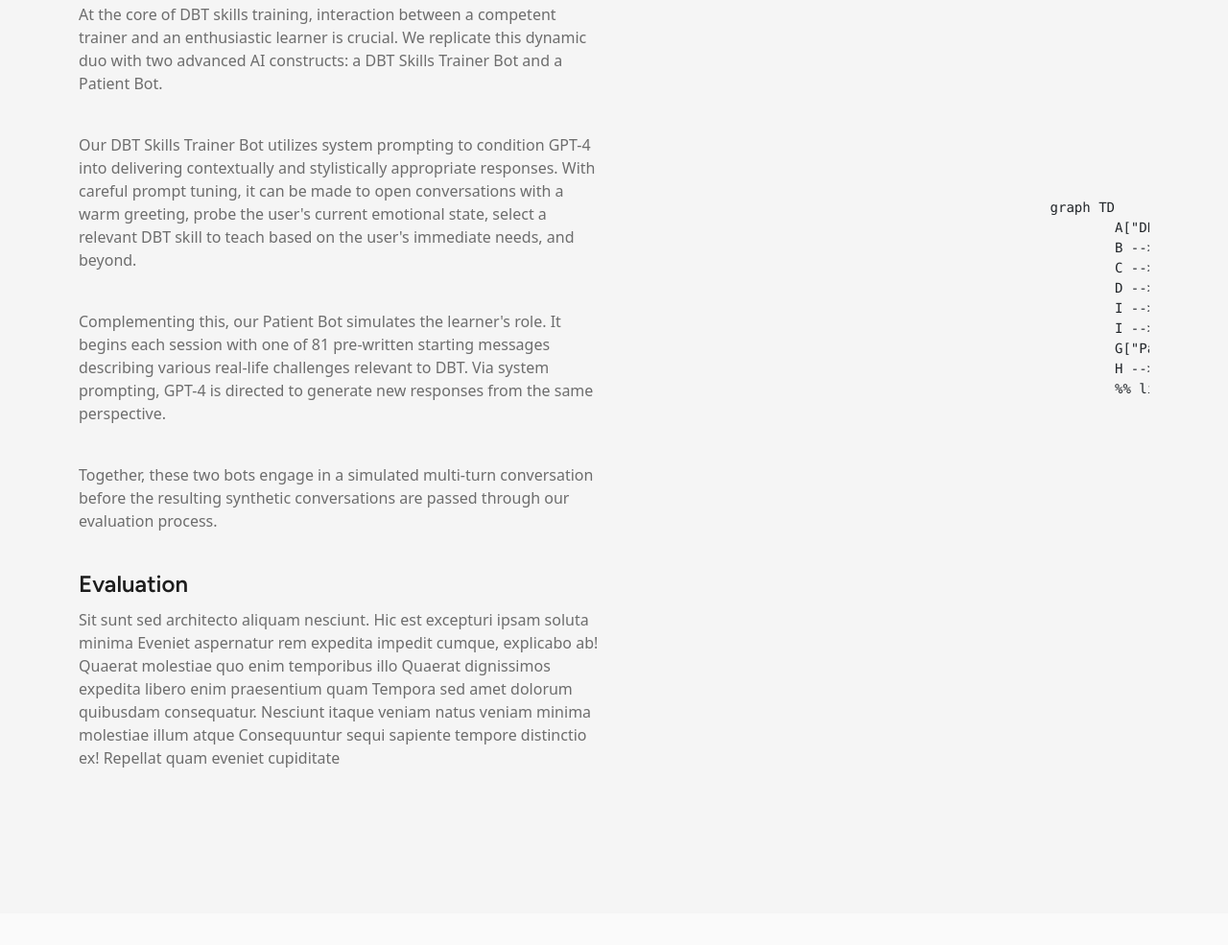
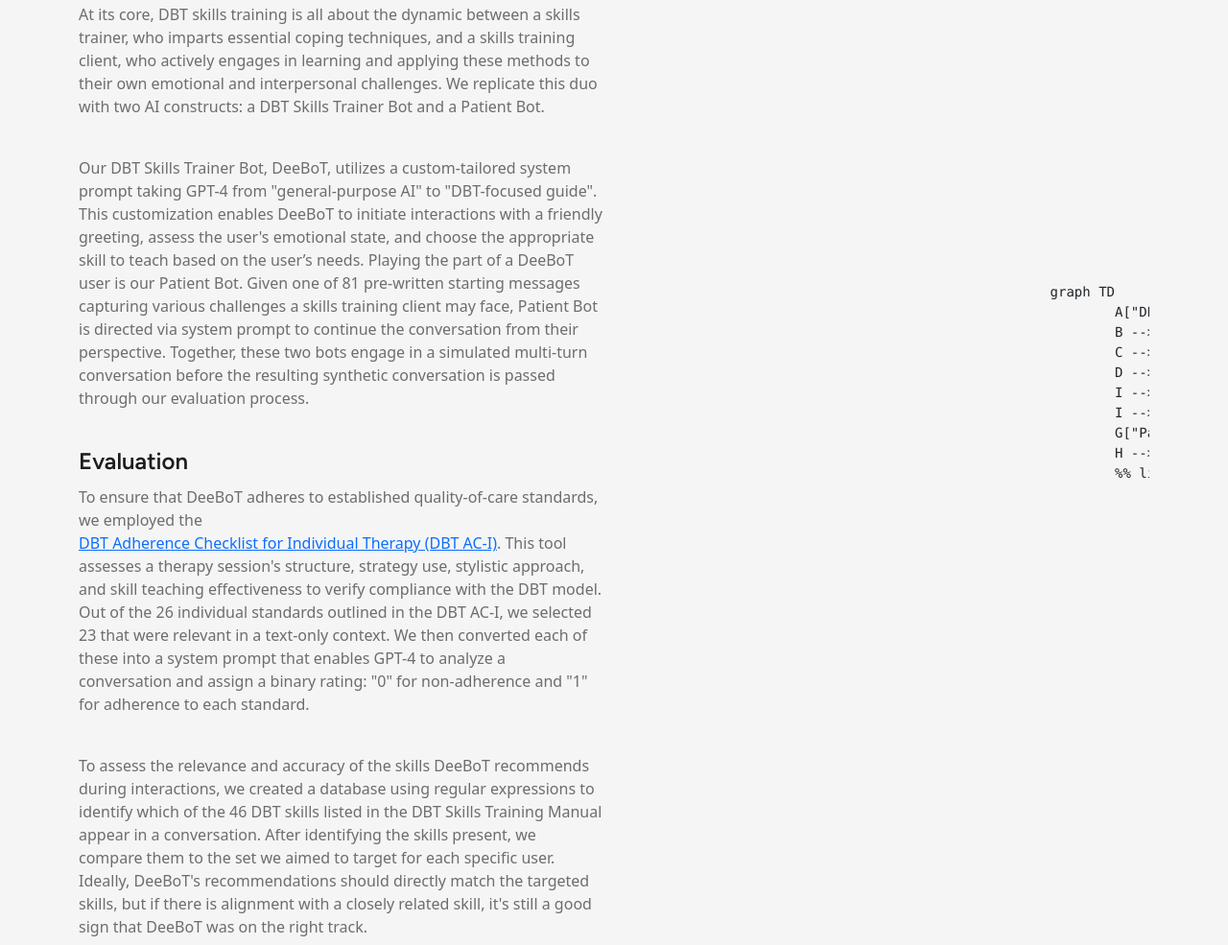
Before and after one commit to hecerinc/dbt-llm, a website built with Parcel: page index.html in a window 1280 px wide. Shown: the part 4707-5692 px from the top of the page at 96% size. Built offline with nearby package versions, Linux system fonts and the light colour scheme; a script that the page names is missing.

Commit message:
finish evaluation description

```diff
--- a/index.html
+++ b/index.html
@@ -289,13 +289,40 @@
 							Let's explore how we developed Berkeley DBT into a comprehensive platform for end-to-end DBT chatbot performance testing.
 						</p>
 						<h4>Conversation Generation</h4>
-						<p class="text">At the core of DBT skills training, interaction between a competent trainer and an enthusiastic learner is crucial. We replicate this dynamic duo with two advanced AI constructs: a DBT Skills Trainer Bot and a Patient Bot.</p>
-						<p class="text">Our DBT Skills Trainer Bot utilizes system prompting to condition GPT-4 into delivering contextually and stylistically appropriate responses. With careful prompt tuning, it can be made to open conversations with a warm greeting, probe the user's current emotional state, select a relevant DBT skill to teach based on the user's immediate needs, and beyond.</p>
-						<p class="text">Complementing this, our Patient Bot simulates the learner's role. It begins each session with one of 81 pre-written starting messages describing various real-life challenges relevant to DBT. Via system prompting, GPT-4 is directed to generate new responses from the same perspective.</p>
-						<p class="text">Together, these two bots engage in a simulated multi-turn conversation before the resulting synthetic conversations are passed through our evaluation process.
+						<p class="text">
+							At its core, DBT skills training is all about the dynamic between a skills trainer, who
+							imparts essential coping techniques, and a skills training client, who actively engages in
+							learning and applying these methods to their own emotional and interpersonal challenges.
+							We replicate this duo with two AI constructs: a DBT Skills Trainer Bot and a Patient Bot.
+						</p>
+						<p class="text">
+							Our DBT Skills Trainer Bot, DeeBoT, utilizes a custom-tailored system prompt taking GPT-4
+							from "general-purpose AI" to "DBT-focused guide". This customization enables DeeBoT to
+							initiate interactions with a friendly greeting, assess the user's emotional state, and
+							choose the appropriate skill to teach based on the user’s needs.
+							Playing the part of a DeeBoT user is our Patient Bot. Given one of 81 pre-written starting
+							messages capturing various challenges a skills training client may face, Patient Bot is directed via system prompt
+							to continue the conversation from their perspective. Together, these two bots engage in a
+							simulated multi-turn conversation before the resulting synthetic conversation is passed through our evaluation process.
+						</p>
 						<h4>Evaluation</h4>
 						<p class="text">
-							Sit sunt sed architecto aliquam nesciunt. Hic est excepturi ipsam soluta minima Eveniet aspernatur rem expedita impedit cumque, explicabo ab! Quaerat molestiae quo enim temporibus illo Quaerat dignissimos expedita libero enim praesentium quam Tempora sed amet dolorum quibusdam consequatur. Nesciunt itaque veniam natus veniam minima molestiae illum atque Consequuntur sequi sapiente tempore distinctio ex! Repellat quam eveniet cupiditate
+							To ensure that DeeBoT adheres to established quality-of-care standards, we employed the
+							<a href="https://www.dbtadherence.com/about-dbt-aci">DBT Adherence Checklist for Individual Therapy (DBT AC-I)</a>.
+							This tool assesses a therapy session's structure, strategy use, stylistic approach, and
+							skill teaching effectiveness to verify compliance with the DBT model.
+							Out of the 26 individual standards outlined in the DBT AC-I, we selected 23 that were
+							relevant in a text-only context. We then converted each of these into a system prompt
+							that enables GPT-4 to analyze a conversation and assign a binary rating:
+							"0" for non-adherence and "1" for adherence to each standard.
+						</p>
+						<p class="text">
+							To assess the relevance and accuracy of the skills DeeBoT recommends during interactions,
+							we created a database using regular expressions to identify which of the 46 DBT skills
+							listed in the DBT Skills Training Manual appear in a conversation.
+							After identifying the skills present, we compare them to the set we aimed to target for each specific user.
+							Ideally, DeeBoT's recommendations should directly match the targeted skills,
+							but if there is alignment with a closely related skill, it's still a good sign that DeeBoT was on the right track.
 						</p>
 					</div>
 				</div>
```
